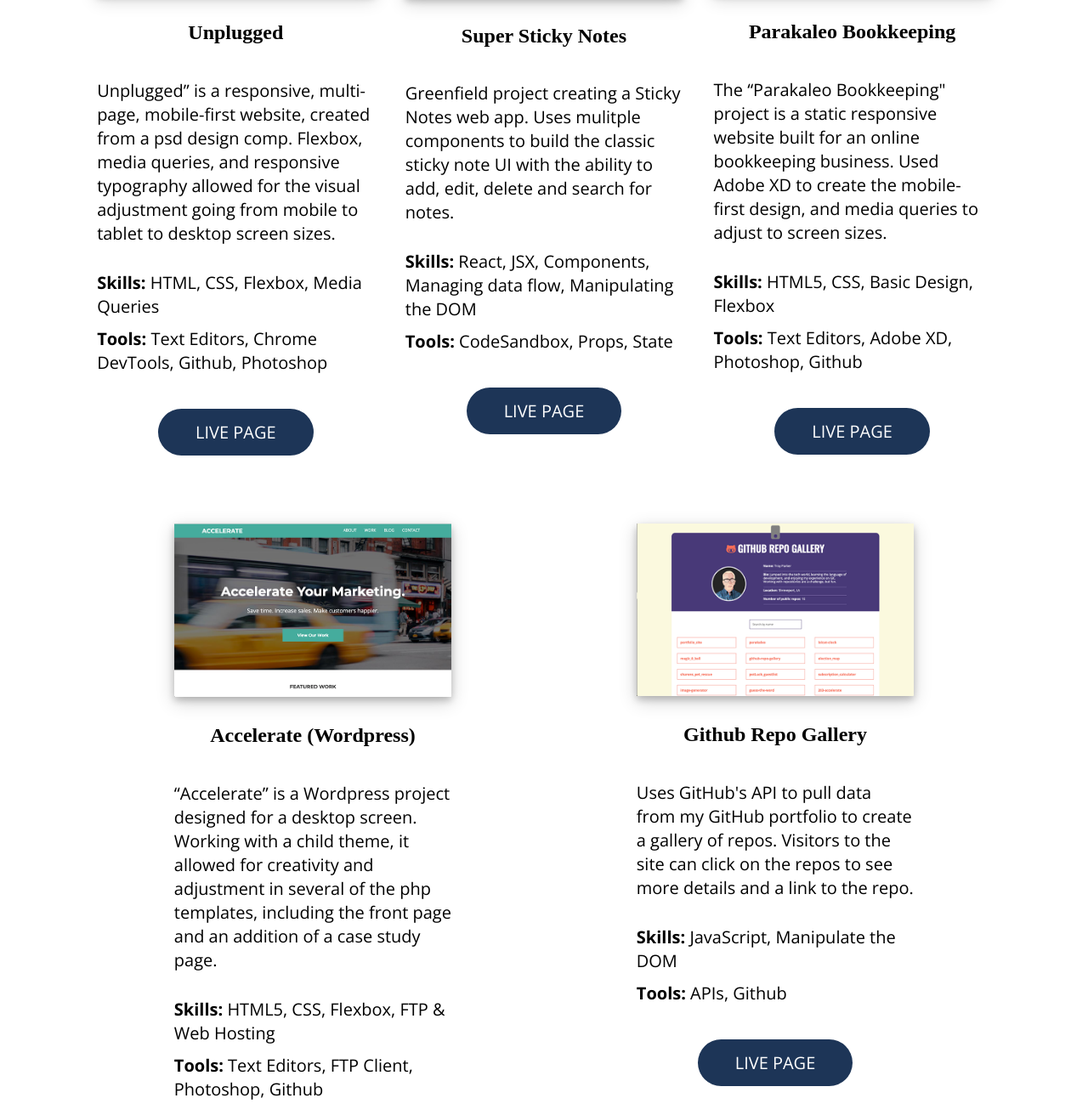
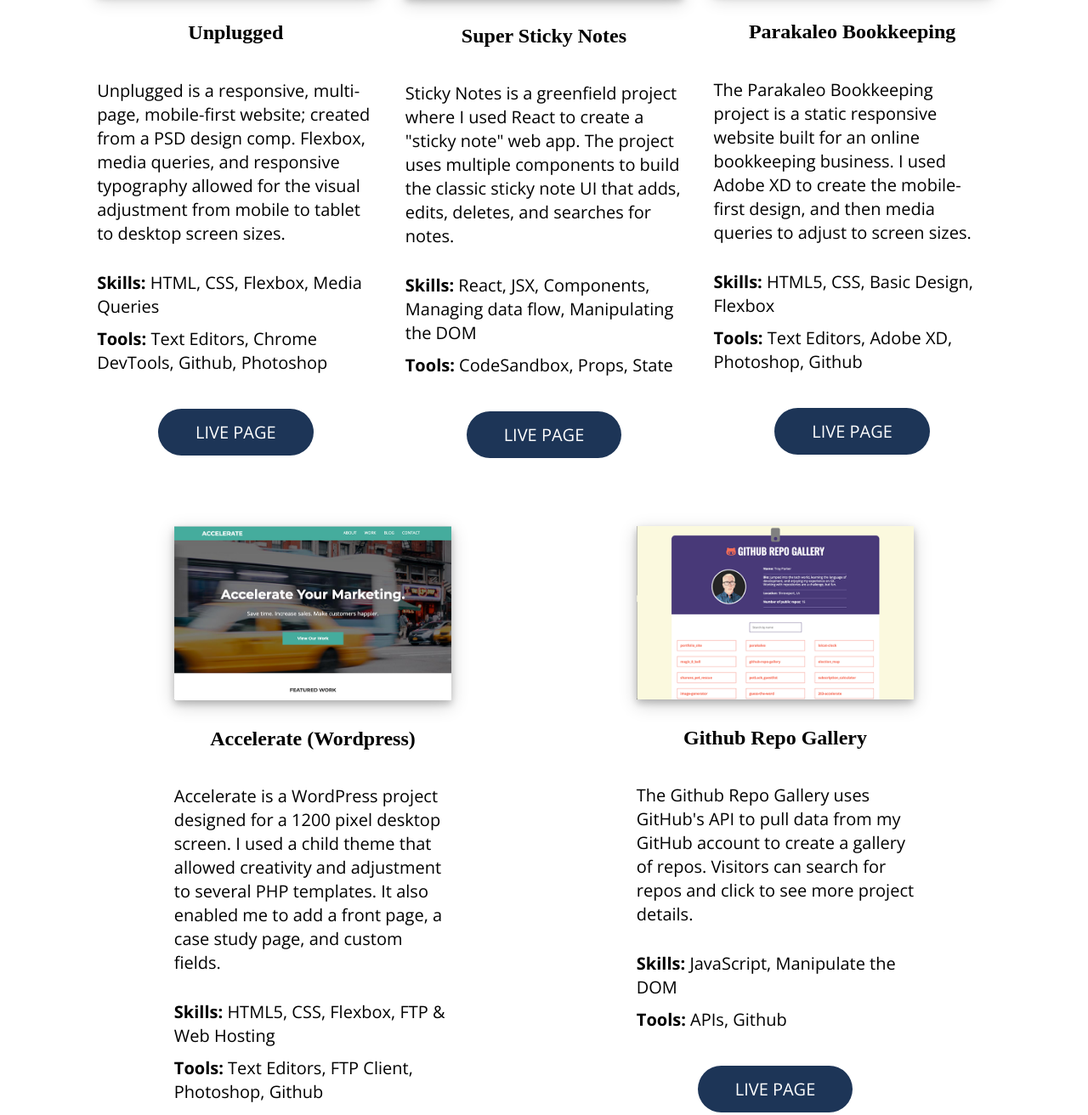
Before and after one commit to PTroyP/portfolio_site, a website built with Parcel: page index.html in a window 1280 px wide. Shown: the part 1023-2335 px from the top of the page at 85% size. Built offline with nearby package versions, Linux system fonts and the light colour scheme; a web font is replaced by a local one.

Commit message:
Text corrections

```diff
--- a/index.html
+++ b/index.html
@@ -51,10 +51,9 @@
               </figure>
               <h4>Unplugged</h4>
               <p class="project-description">
-                Unplugged” is a responsive, multi-page, mobile-first website,
-                created from a psd design comp. Flexbox, media queries, and
-                responsive typography allowed for the visual adjustment going
-                from mobile to tablet to desktop screen sizes.
+                Unplugged is a responsive, multi-page, mobile-first website; created from a PSD design comp.
+                Flexbox, media queries, and responsive typography allowed for the visual adjustment from mobile
+                to tablet to desktop screen sizes.
               </p>
               <p class="project-description skills">
                 <span>Skills: </span>
@@ -82,9 +81,9 @@
               </figure>
               <h4>Super Sticky Notes</h4>
               <p class="project-description">
-                Greenfield project creating a Sticky Notes web app. Uses
-                mulitple components to build the classic sticky note UI with the
-                ability to add, edit, delete and search for notes.
+                Sticky Notes is a greenfield project where I used React to create
+                a "sticky note" web app. The project uses multiple components to build
+                the classic sticky note UI that adds, edits, deletes, and searches for notes.
               </p>
               <p class="project-description skills">
                 <span>Skills: </span>
@@ -112,10 +111,9 @@
               </figure>
               <h4>Parakaleo Bookkeeping</h4>
               <p class="project-description">
-                The “Parakaleo Bookkeeping" project is a static responsive
-                website built for an online bookkeeping business. Used Adobe XD
-                to create the mobile-first design, and media queries to adjust
-                to screen sizes.
+                The Parakaleo Bookkeeping project is a static responsive website built
+                for an online bookkeeping business.  I used Adobe XD to create the mobile-first design,
+                and then media queries to adjust to screen sizes.
               </p>
               <p class="project-description skills">
                 <span>Skills: </span>
@@ -140,10 +138,9 @@
               </figure>
               <h4>Accelerate (Wordpress)</h4>
               <p class="project-description">
-                “Accelerate” is a Wordpress project designed for a desktop
-                screen. Working with a child theme, it allowed for creativity
-                and adjustment in several of the php templates, including the
-                front page and an addition of a case study page.
+                Accelerate is a WordPress project designed for a 1200 pixel desktop screen.
+                I used a child theme that allowed creativity and adjustment to several PHP templates.
+                It also enabled me to add a front page, a case study page, and custom fields.
               </p>
               <p class="project-description skills">
                 <span>Skills: </span>
@@ -171,9 +168,9 @@
               </figure>
               <h4>Github Repo Gallery</h4>
               <p class="project-description">
-                Uses GitHub's API to pull data from my GitHub portfolio to
-                create a gallery of repos. Visitors to the site can click on the
-                repos to see more details and a link to the repo.
+                The Github Repo Gallery uses GitHub's API to pull data from my GitHub
+                account to create a gallery of repos. Visitors can search for repos and
+                click to see more project details.
               </p>
               <p class="project-description skills">
                 <span>Skills: </span>
```
